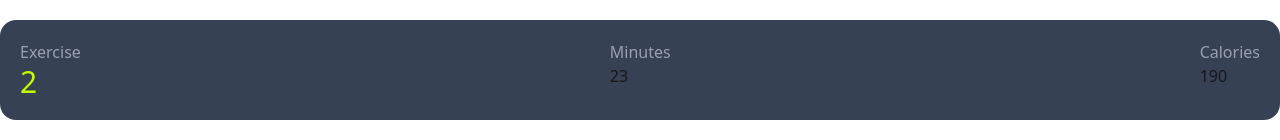
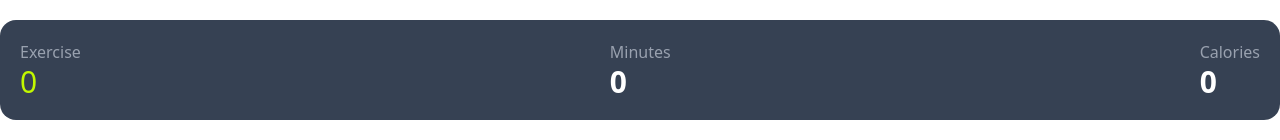
Before and after one commit to coderrabiul26/B-14-A6-Fit-Log, a Next.js app: page /myPlan in a window 1280 px wide. Shown: the part 144-284 px from the top of the page. Built offline with nearby package versions, Linux system fonts and the light colour scheme.

Commit message:
functionality finished

```diff
--- a/src/app/myPlan/page.tsx
+++ b/src/app/myPlan/page.tsx
@@ -4,10 +4,18 @@ import AddSaveCard from '@/component/myPlanCard/addSaveCard';
 import { workoutContext } from '@/context/workoutContext';
 import { IWorkoutType } from '@/type/workoutType';
 import Link from 'next/link';
-import React, { useContext } from 'react';
+import React, { useContext, useState } from 'react';
 
 const MyPlanPage = () => {
     const { addPlan, addSave } = useContext(workoutContext);
+
+    const[activeTab, setActiveTab]=useState<'plan'| 'save'>('plan')
+    const currentWorkouts=activeTab==='plan'?addPlan:addSave;
+
+    const totalMinutes=currentWorkouts.reduce((total, workout)=>total+Number(workout.duration),0)
+
+    const totalCalories=currentWorkouts.reduce((total, workout)=>total+Number(workout.caloriesBurned),0)
+
 
     return (
         <div>
@@ -18,15 +26,15 @@ const MyPlanPage = () => {
             <div className='bg-gray-700 p-5 flex justify-between container mx-auto rounded-2xl mb-5'>
                 <div>
                     <h1 className='text-gray-400'>Exercise</h1>
-                    <span className='text-3xl text-[#c2f800]'>2</span>
+                    <span className='text-3xl text-[#c2f800]'>{currentWorkouts.length}</span>
                 </div>
                 <div>
                     <h1 className='text-gray-400'>Minutes</h1>
-                    <span className='text-3xl]'>23</span>
+                    <span className='text-3xl text-white font-bold'>{totalMinutes}</span>
                 </div>
                 <div>
                     <h1 className='text-gray-400'>Calories</h1>
-                    <span className='text-3xl]'>190</span>
+                    <span className='text-3xl text-white font-bold'>{totalCalories}</span>
                 </div>
             </div>
 
@@ -39,7 +47,9 @@ const MyPlanPage = () => {
                     role="tab"
                     className="tab"
                     aria-label="Today's Plan"
-                    defaultChecked
+                    checked={activeTab==='plan'}
+                    onChange={()=>setActiveTab('plan')}
+
                     />
                 <div role="tabpanel" className="tab-content bg-gray-900 border-base-300 rounded-box">
                     {addPlan.length > 0 ? (
@@ -67,6 +77,8 @@ const MyPlanPage = () => {
                     role="tab"
                     className="tab"
                     aria-label="Saved"
+                    checked={activeTab==='save'}
+                    onChange={()=>setActiveTab('save')}
                     />
                 <div role="tabpanel" className="tab-content bg-gray-900 border-base-300 rounded-box">
                     {addSave.length > 0 ? (
--- a/src/component/myPlanCard/addSaveCard.tsx
+++ b/src/component/myPlanCard/addSaveCard.tsx
@@ -2,6 +2,8 @@ import { IWorkoutType } from '@/type/workoutType';
 import Image from 'next/image';
 import React from 'react';
 import { Clock, Apple, Star, Check, X } from "@deemlol/next-icons"
+import RemoveCard from './removeCard';
+import Link from 'next/link';
 
 interface workoutProps{
     workout:IWorkoutType
@@ -24,9 +26,10 @@ const AddSaveCard = ({workout}:workoutProps) => {
             </div>
 
             <div className='flex justify-end gap-3 items-center'>
+                <Link href={`/workouts/${workout.id}`}>
                 <button className='bg-gray-700 py-2 px-4 rounded-xl text-white cursor-pointer'> View Details</button>
-
-                <X className='text-white text-3xl'></X>
+                </Link>
+                <RemoveCard workout={workout}></RemoveCard>
             </div>
 
         </div>
--- a/src/component/myPlanCard/removeCard.tsx
+++ b/src/component/myPlanCard/removeCard.tsx
@@ -1,17 +1,24 @@
+'use client'
 import React, { useContext} from 'react';
 import { X } from "@deemlol/next-icons"
 import { IWorkoutType } from '@/type/workoutType';
 import { workoutContext } from '@/context/workoutContext';
+import { toast } from 'react-toastify';
 
 interface RemoveCardProps{
     workout:IWorkoutType
 }
 const RemoveCard = ({workout}:RemoveCardProps) => {
-    const{addPlan, setAddPlan}=useContext(workoutContext)
+    const{addPlan, setAddPlan, addSave, setAddSave}=useContext(workoutContext)
 
     const handleRemoveCard=()=>{
         setAddPlan(addPlan.filter(item => item.id !== workout.id))
+
+        setAddSave(addSave.filter(item => item.id !== workout.id))
+
+        toast.success("Item removed")
     }
+
     return (
         <div>
             <X onClick={()=>handleRemoveCard()} className='text-white text-3xl'></X>
```
